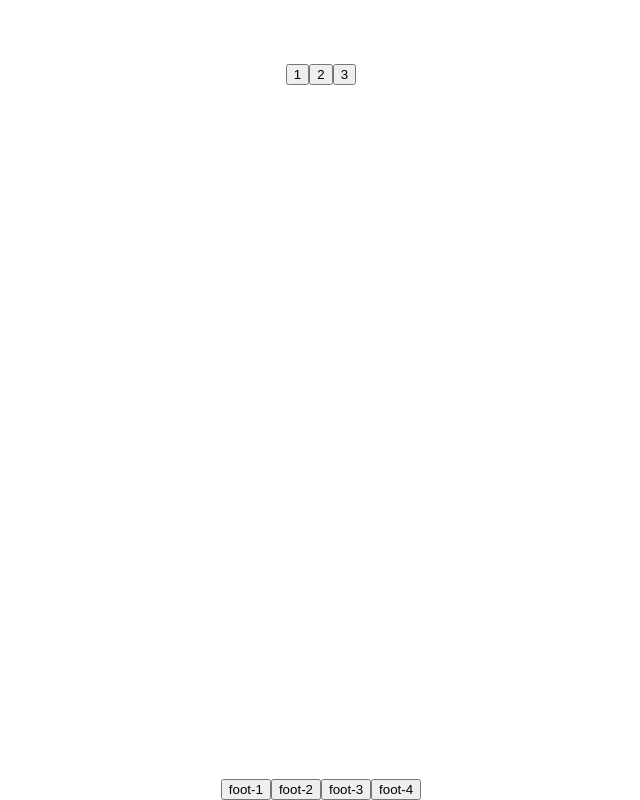
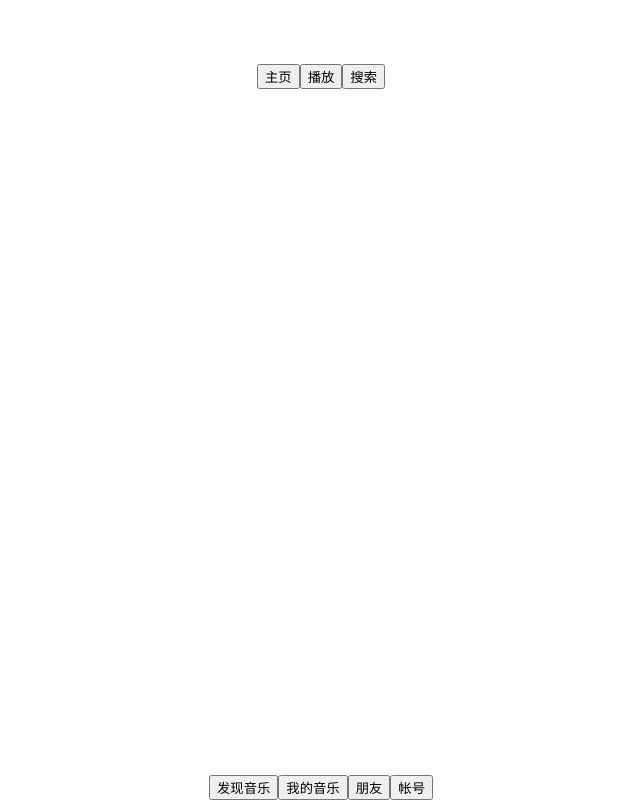
Before and after one commit to lwei-jlu/vue-music-master, a Vue app: page /root in a window 1280 px wide. Shown: the whole page, without its empty margins (319-959 px from the left). Built offline with nearby package versions, Linux system fonts and the light colour scheme.

Commit message:
pcUpdate

```diff
--- a/src/components/Root.vue
+++ b/src/components/Root.vue
@@ -1,18 +1,18 @@
 <template>
   <div>
     <div class="root">
-      <button>1</button>
-      <button @click="changeTab">2</button>
-      <button>3</button>
+      <button @click="changeTab(1)">主页</button>
+      <button>播放</button>
+      <button @click="changeTab(3)">搜索</button>
     </div>
 
     <router-view></router-view>
     <div class='footer'>
       <div style="text-align: center;">
-        <button>foot-1</button>
-        <button>foot-2</button>
-        <button>foot-3</button>
-        <button>foot-4</button>
+        <button>发现音乐</button>
+        <button>我的音乐</button>
+        <button>朋友</button>
+        <button>帐号</button>
       </div>
     </div>
 
@@ -27,8 +27,13 @@ export default {
     }
   },
   methods: {
-    changeTab () {
-      this.$router.push({path: '/root/index/top'})
+    changeTab (id) {
+      if (id === 1) {
+        this.$router.push({path: '/root/index'})
+      } else if (id === 3) {
+        this.$router.push({path: '/root/search'})
+      }
+      // this.$router.push({path: '/root/search'})
     }
   }
 }
--- a/src/page/index/Radio.vue
+++ b/src/page/index/Radio.vue
@@ -1,5 +1,8 @@
 <template>
-  <p>电台</p>
+  <div style="margin-top:30%;">
+    <p>电台</p>
+  </div>
+
 </template>
 
 <script>
--- a/src/page/index/SongList.vue
+++ b/src/page/index/SongList.vue
@@ -1,5 +1,7 @@
 <template>
-  <p>歌单</p>
+  <div style="margin-top:30%;">
+    <p>歌单</p>
+  </div>
 </template>
 
 <script>
--- a/src/page/index/Top.vue
+++ b/src/page/index/Top.vue
@@ -1,5 +1,7 @@
 <template>
-  <p>排行榜</p>
+  <div style="margin-top:30%;">
+    <p>排行榜</p>
+  </div>
 </template>
 
 <script>
--- /dev/null
+++ b/src/page/search/Search.vue
@@ -0,0 +1,27 @@
+<template>
+  <div style="margin-top:15%;">
+      <p>search</p>
+      <input type="text" v-model="searchContent" placeholder="input something" @input="f1">
+      <p>{{ searchContent }}</p>
+  </div>
+</template>
+
+<script>
+    export default {
+      name: 'Search',
+      data () {
+        return {
+          searchContent: ''
+        }
+      },
+      methods: {
+        f1 () {
+          console.log(this.searchContent)
+        }
+      }
+    }
+</script>
+
+<style>
+
+</style>
--- a/src/router/index.js
+++ b/src/router/index.js
@@ -6,6 +6,7 @@ import Recommend from '../page/index/Recommend'
 import Radio from '../page/index/Radio'
 import Top from '../page/index/Top'
 import SongList from '../page/index/SongList'
+import Search from '../page/search/Search'
 // import HelloWorld from '@/components/HelloWorld'
 
 Vue.use(Router)
@@ -45,6 +46,11 @@ export default new Router({
               component: SongList
             }
           ]
+        },
+        {
+          path: 'search',
+          name: 'Search',
+          component: Search
         }
       ]
     }
```
